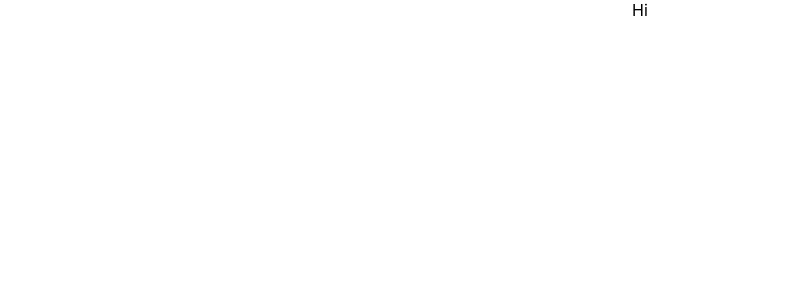
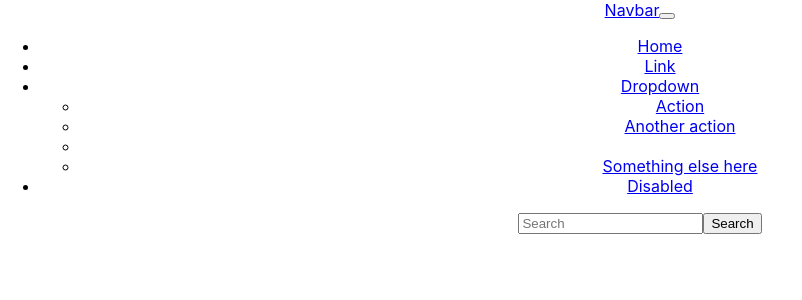
Before and after one commit to yvonnersz/skincare-frontend, a React (Create React App) app: page / in a window 1280 px wide. Shown: the top 300 px of the page, without its empty margins (0-802 px from the left). Built offline with nearby package versions, Linux system fonts and the light colour scheme.

Commit message:
render NavBar component

```diff
--- a/src/App.js
+++ b/src/App.js
@@ -1,9 +1,11 @@
 import './App.css';
+
+import NavBar from './components/NavBar';
 
 function App() {
   return (
     <div className="App">
-      Hi
+      <NavBar />
     </div>
   );
 }
```
